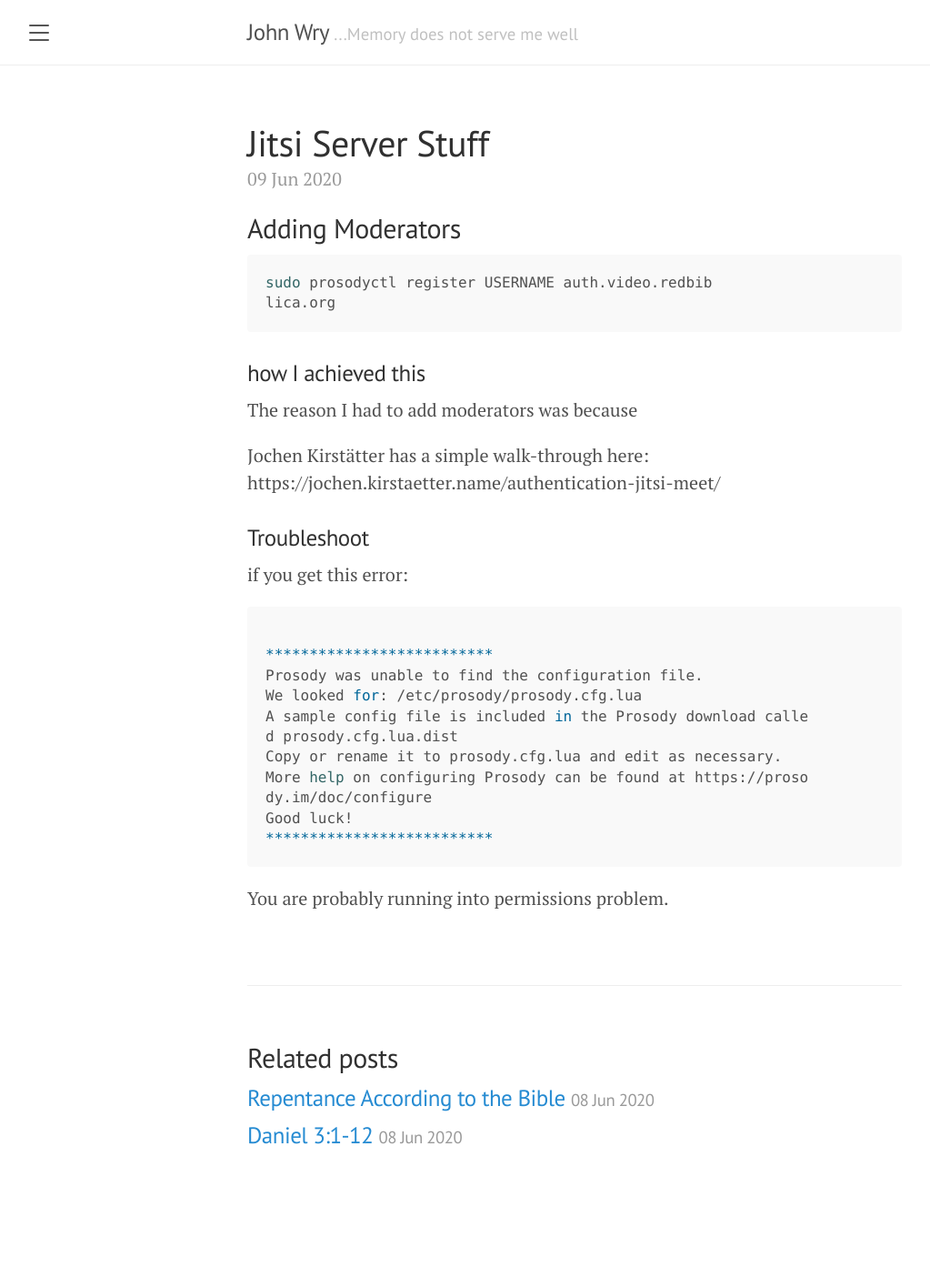
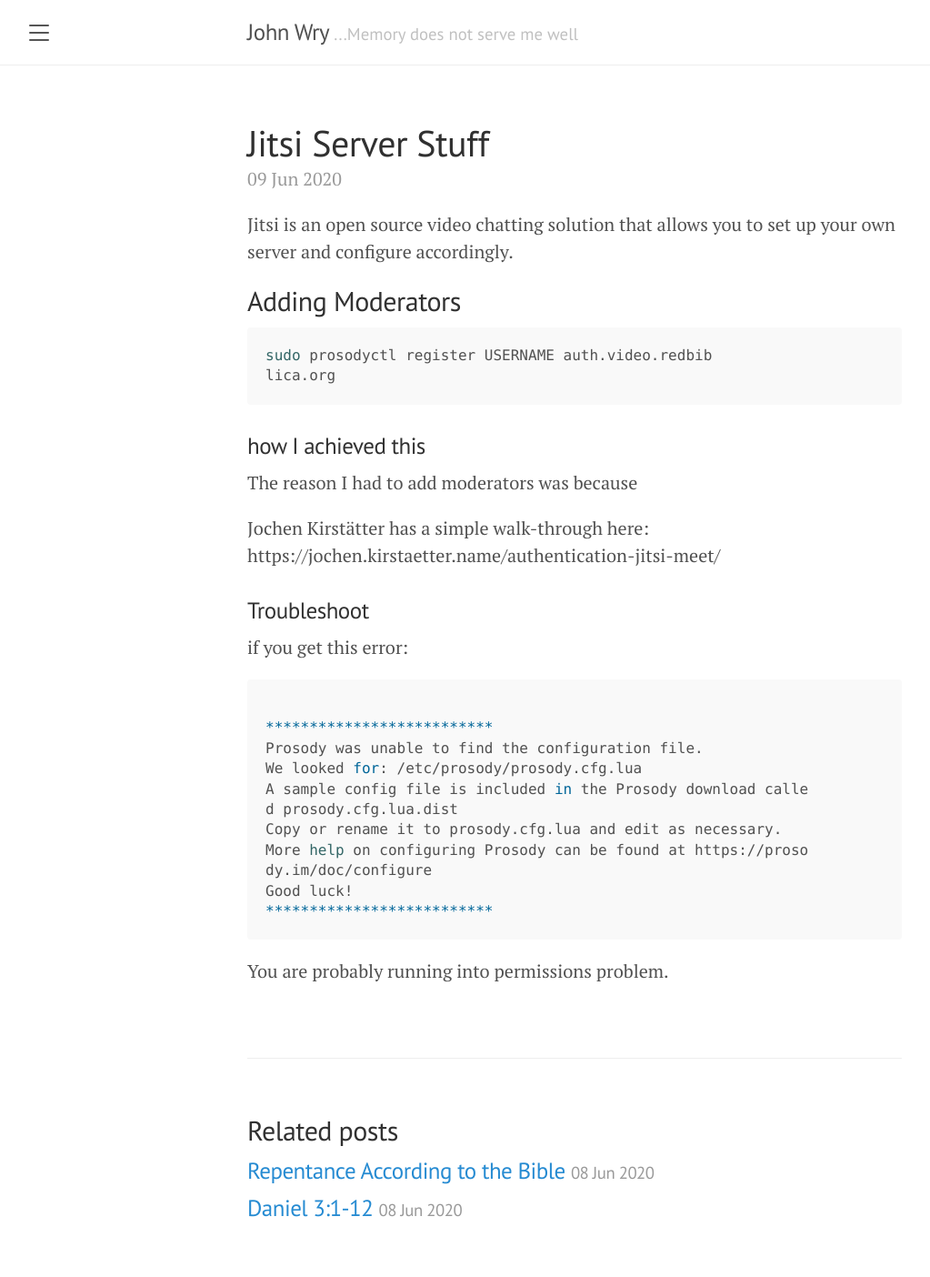
Before and after one commit to johnwry/blog, a Jekyll site: the page built from _posts/2020-06-09-Jitsi-Server-Stuff.md, in a window 1280 px wide. Shown: the whole page at 91% size, without its empty margins (8-1031 px from the left). Built offline with Jekyll 4.4.1, drawn with Linux system fonts in a browser that asks for light colours; before the commit the page ends 1324 px from its top, so only the background shows below that; part of the change alters nothing that is shown.

Commit message:
blog configs

````diff
--- a/_config.yml
+++ b/_config.yml
@@ -9,9 +9,9 @@ permalink:           pretty
 
 # About/contact
 author:
-  name:              Mark Otto
-  url:               https://twitter.com/mdo
-  email:             markdotto@gmail.com
+  name:              John Wry
+  url:               https://thewrys.redbiblica.org
+  email:             johnwry@gmail.com
 
 # Gems
 plugins:
--- a/_includes/sidebar.html
+++ b/_includes/sidebar.html
@@ -24,10 +24,11 @@
         {% endif %}
       {% endif %}
     {% endfor %}
-
+<!--
     <a class="sidebar-nav-item" href="{{ site.github.repo }}/archive/v{{ site.version }}.zip">Download</a>
     <a class="sidebar-nav-item" href="{{ site.github.repo }}">GitHub project</a>
     <span class="sidebar-nav-item">Currently v{{ site.version }}</span>
+-->
   </nav>
 
   <div class="sidebar-item">
--- a/_posts/2020-06-09-Jitsi-Server-Stuff.md
+++ b/_posts/2020-06-09-Jitsi-Server-Stuff.md
@@ -2,7 +2,10 @@
 layout: post
 title: Jitsi Server Stuff
 ---
+Jitsi is an open source video chatting solution that allows you to set up your own server and configure accordingly.
+
 ## Adding Moderators
+
 ```bash
 sudo prosodyctl register USERNAME auth.video.redbib
 lica.org
````
